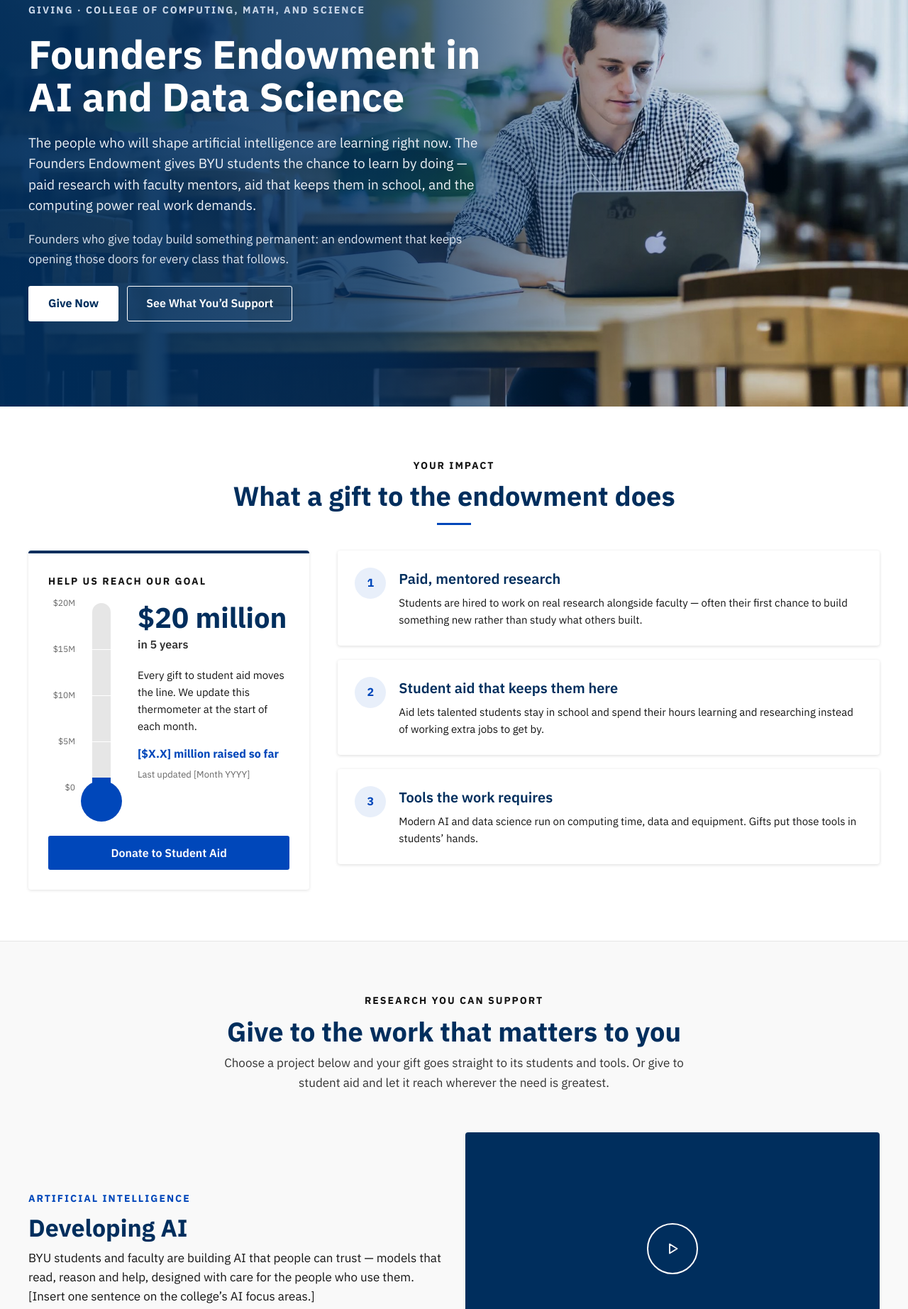
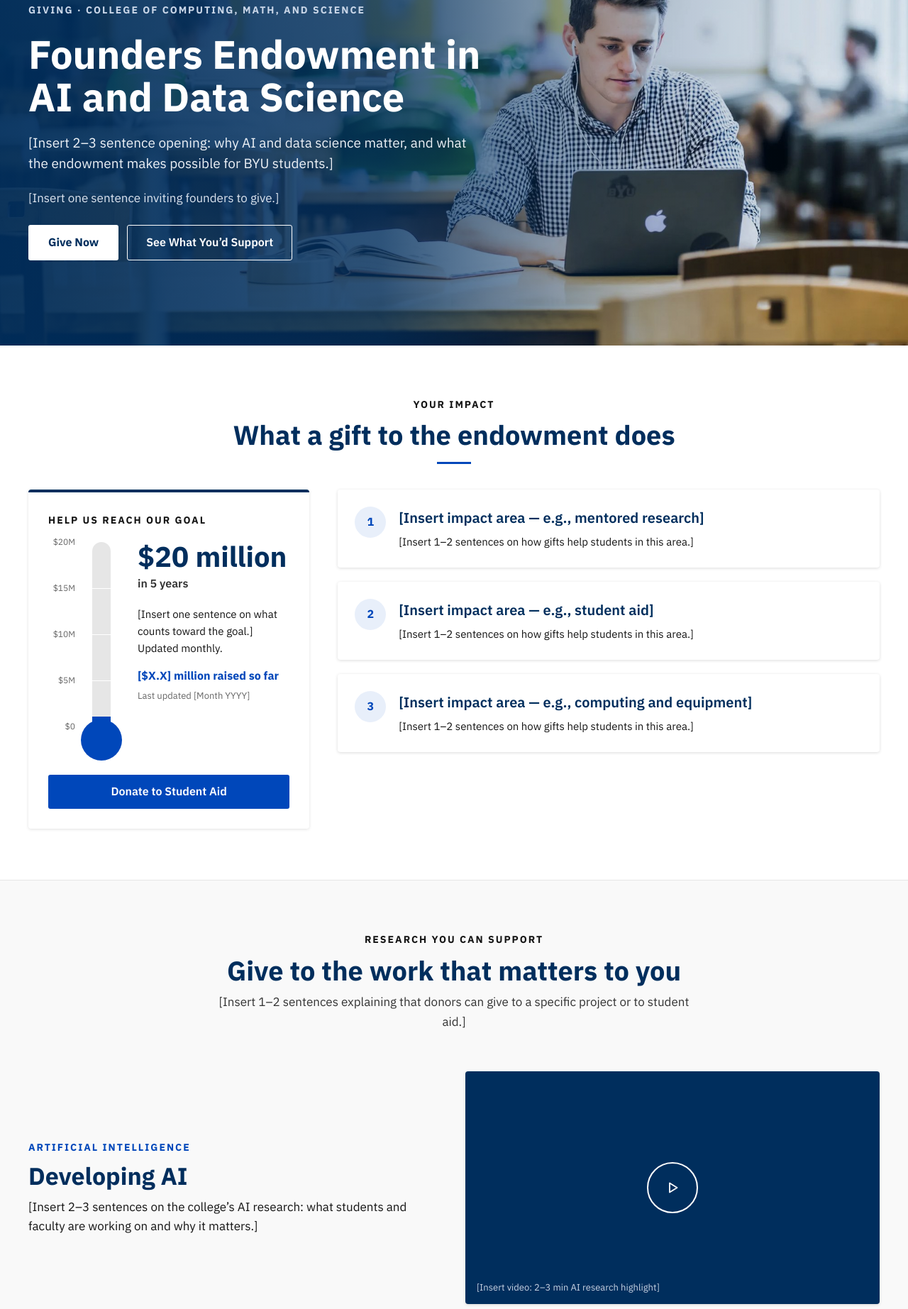
Before and after one commit to Theian-Studios/Theian-Studios.github.io, a plain HTML site: page founders-endowment/template.html in a window 1280 px wide. Shown: the part 273-2118 px from the top of the page at 71% size. Drawn offline with Linux system fonts and the light colour scheme.

Commit message:
Founders Endowment template: replace more copy with insert prompts
Co-Authored-By: Claude Opus 5.5 <noreply@anthropic.com>
Claude-Session: https://claude.ai/code/session_01XdBKgTu63VTbW5gQo9TcK4

```diff
--- a/founders-endowment/template.html
+++ b/founders-endowment/template.html
@@ -47,8 +47,8 @@ a{color:#0047BA}a:hover{color:#002E5D}
 <div style="max-width: 640px; display: flex; flex-direction: column; gap: 20px">
 <p style="margin: 0; font-size: 0.875rem; font-weight: 700; letter-spacing: 2px; text-transform: uppercase; color: #C9D6E8">Giving · College of Computing, Math, and Science</p>
 <h1 id="page-title" style="margin: 0; font-size: clamp(2.25rem, 5vw, 3.5rem); font-weight: 700; line-height: 1.08; color: #FFFFFF">Founders Endowment in AI and Data Science</h1>
-<p style="margin: 0; font-size: 1.1875rem; line-height: 1.55; color: #EEF2F7">The people who will shape artificial intelligence are learning right now. The Founders Endowment gives BYU students the chance to learn by doing — paid research with faculty mentors, aid that keeps them in school, and the computing power real work demands.</p>
-<p style="margin: 0; font-size: 1.0625rem; color: #DCE4EF">Founders who give today build something permanent: an endowment that keeps opening those doors for every class that follows.</p>
+<p style="margin: 0; font-size: 1.1875rem; line-height: 1.55; color: #EEF2F7">[Insert 2–3 sentence opening: why AI and data science matter, and what the endowment makes possible for BYU students.]</p>
+<p style="margin: 0; font-size: 1.0625rem; color: #DCE4EF">[Insert one sentence inviting founders to give.]</p>
 <div style="display: flex; flex-wrap: wrap; gap: 12px; margin-top: 4px">
 <a href="https://give.churchofjesuschrist.org/byu-computing-math-science-student-aid" style="display: inline-flex; align-items: center; min-height: 48px; padding: 0 28px; border-radius: 3px; background: #FFFFFF; color: #002E5D; font-weight: 700; text-decoration: none">Give Now</a>
 <a href="#research" style="display: inline-flex; align-items: center; min-height: 48px; padding: 0 26px; border-radius: 3px; border: 1.5px solid #FFFFFF; color: #FFFFFF; font-weight: 600; text-decoration: none">See What You’d Support</a>
@@ -90,7 +90,7 @@ a{color:#0047BA}a:hover{color:#002E5D}
 <div style="display: flex; flex-direction: column; gap: 6px; min-width: 0">
 <p style="margin: 0; font-size: 2.5rem; font-weight: 700; line-height: 1; color: #002E5D">$20 million</p>
 <p style="margin: 0; font-size: 1rem; font-weight: 600; color: #333333">in 5 years</p>
-<p style="margin: 12px 0 0; font-size: 0.9375rem">Every gift to student aid moves the line. We update this thermometer at the start of each month.</p>
+<p style="margin: 12px 0 0; font-size: 0.9375rem">[Insert one sentence on what counts toward the goal.] Updated monthly.</p>
 <p data-raised-label="1" style="margin: 8px 0 0; font-size: 1rem; font-weight: 700; color: #0047BA">[$X.X] million raised so far</p>
 <p data-last-updated="1" style="margin: 0; font-size: 0.8125rem; color: #666666">Last updated [Insert month and year]</p>
 </div>
@@ -102,24 +102,24 @@ a{color:#0047BA}a:hover{color:#002E5D}
 <article style="padding: 24px; border-radius: 4px; background: #FFFFFF; box-shadow: 0 1px 4px rgba(0,0,0,0.14); display: flex; gap: 18px; align-items: flex-start">
 <div aria-hidden="true" style="flex-shrink: 0; width: 44px; height: 44px; border-radius: 50%; background: #E8EFFA; color: #0047BA; display: flex; align-items: center; justify-content: center; font-weight: 700">1</div>
 <div style="display: flex; flex-direction: column; gap: 6px; min-width: 0">
-<h3 style="margin: 0; font-size: 1.25rem; font-weight: 600; color: #002E5D">Paid, mentored research</h3>
-<p style="margin: 0; font-size: 0.9375rem">Students are hired to work on real research alongside faculty — often their first chance to build something new rather than study what others built.</p>
+<h3 style="margin: 0; font-size: 1.25rem; font-weight: 600; color: #002E5D">[Insert impact area — e.g., mentored research]</h3>
+<p style="margin: 0; font-size: 0.9375rem">[Insert 1–2 sentences on how gifts help students in this area.]</p>
 </div>
 </article>
 
 <article style="padding: 24px; border-radius: 4px; background: #FFFFFF; box-shadow: 0 1px 4px rgba(0,0,0,0.14); display: flex; gap: 18px; align-items: flex-start">
 <div aria-hidden="true" style="flex-shrink: 0; width: 44px; height: 44px; border-radius: 50%; background: #E8EFFA; color: #0047BA; display: flex; align-items: center; justify-content: center; font-weight: 700">2</div>
 <div style="display: flex; flex-direction: column; gap: 6px; min-width: 0">
-<h3 style="margin: 0; font-size: 1.25rem; font-weight: 600; color: #002E5D">Student aid that keeps them here</h3>
-<p style="margin: 0; font-size: 0.9375rem">Aid lets talented students stay in school and spend their hours learning and researching instead of working extra jobs to get by.</p>
+<h3 style="margin: 0; font-size: 1.25rem; font-weight: 600; color: #002E5D">[Insert impact area — e.g., student aid]</h3>
+<p style="margin: 0; font-size: 0.9375rem">[Insert 1–2 sentences on how gifts help students in this area.]</p>
 </div>
 </article>
 
 <article style="padding: 24px; border-radius: 4px; background: #FFFFFF; box-shadow: 0 1px 4px rgba(0,0,0,0.14); display: flex; gap: 18px; align-items: flex-start">
 <div aria-hidden="true" style="flex-shrink: 0; width: 44px; height: 44px; border-radius: 50%; background: #E8EFFA; color: #0047BA; display: flex; align-items: center; justify-content: center; font-weight: 700">3</div>
 <div style="display: flex; flex-direction: column; gap: 6px; min-width: 0">
-<h3 style="margin: 0; font-size: 1.25rem; font-weight: 600; color: #002E5D">Tools the work requires</h3>
-<p style="margin: 0; font-size: 0.9375rem">Modern AI and data science run on computing time, data and equipment. Gifts put those tools in students’ hands.</p>
+<h3 style="margin: 0; font-size: 1.25rem; font-weight: 600; color: #002E5D">[Insert impact area — e.g., computing and equipment]</h3>
+<p style="margin: 0; font-size: 0.9375rem">[Insert 1–2 sentences on how gifts help students in this area.]</p>
 </div>
 </article>
 
@@ -132,7 +132,7 @@ a{color:#0047BA}a:hover{color:#002E5D}
 <div style="display: flex; flex-direction: column; align-items: center; text-align: center; gap: 10px">
 <p style="margin: 0; font-size: 0.875rem; font-weight: 700; letter-spacing: 2px; text-transform: uppercase; color: #141414">Research you can support</p>
 <h2 id="research-h" style="margin: 0; font-size: clamp(1.75rem, 3.4vw, 2.375rem); font-weight: 700; line-height: 1.15; color: #002E5D">Give to the work that matters to you</h2>
-<p style="margin: 0; max-width: 680px; font-size: 1.0625rem; color: #333333">Choose a project below and your gift goes straight to its students and tools. Or give to student aid and let it reach wherever the need is greatest.</p>
+<p style="margin: 0; max-width: 680px; font-size: 1.0625rem; color: #333333">[Insert 1–2 sentences explaining that donors can give to a specific project or to student aid.]</p>
 </div>
 
 
@@ -141,7 +141,7 @@ a{color:#0047BA}a:hover{color:#002E5D}
 <div style="flex: 1 1 380px; min-width: 0; display: flex; flex-direction: column; gap: 10px">
 <p style="margin: 0; font-size: 0.875rem; font-weight: 700; letter-spacing: 2px; text-transform: uppercase; color: #0047BA">Artificial intelligence</p>
 <h3 style="margin: 0; font-size: clamp(1.625rem, 3vw, 2.125rem); font-weight: 700; line-height: 1.15; color: #002E5D">Developing AI</h3>
-<p style="margin: 0; font-size: 1.0625rem">BYU students and faculty are building AI that people can trust — models that read, reason and help, designed with care for the people who use them. [Insert one sentence on the college’s AI focus areas.]</p>
+<p style="margin: 0; font-size: 1.0625rem">[Insert 2–3 sentences on the college’s AI research: what students and faculty are working on and why it matters.]</p>
 </div>
 <button type="button" aria-label="Play video: Developing AI" style="flex: 1 1 380px; position: relative; aspect-ratio: 16 / 9; border: 0; border-radius: 4px; background: #002E5D; color: #FFFFFF; cursor: pointer; display: flex; align-items: center; justify-content: center; padding: 0; font: inherit; box-shadow: 0 1px 4px rgba(0,0,0,0.14)">
 <span aria-hidden="true" style="width: 68px; height: 68px; border-radius: 50%; border: 2px solid #FFFFFF; display: flex; align-items: center; justify-content: center">
@@ -211,7 +211,7 @@ a{color:#0047BA}a:hover{color:#002E5D}
 <div style="flex: 1 1 380px; min-width: 0; display: flex; flex-direction: column; gap: 10px">
 <p style="margin: 0; font-size: 0.875rem; font-weight: 700; letter-spacing: 2px; text-transform: uppercase; color: #0047BA">Data science</p>
 <h3 style="margin: 0; font-size: clamp(1.625rem, 3vw, 2.125rem); font-weight: 700; line-height: 1.15; color: #002E5D">Advancements in Data Science</h3>
-<p style="margin: 0; font-size: 1.0625rem">Data science turns large, messy, real-world data into answers people can act on. [Insert one sentence on the college’s data science focus areas.]</p>
+<p style="margin: 0; font-size: 1.0625rem">[Insert 2–3 sentences on the college’s data science research: what students and faculty are working on and why it matters.]</p>
 </div>
 <button type="button" aria-label="Play video: Advancements in Data Science" style="flex: 1 1 380px; position: relative; aspect-ratio: 16 / 9; border: 0; border-radius: 4px; background: #002E5D; color: #FFFFFF; cursor: pointer; display: flex; align-items: center; justify-content: center; padding: 0; font: inherit; box-shadow: 0 1px 4px rgba(0,0,0,0.14)">
 <span aria-hidden="true" style="width: 68px; height: 68px; border-radius: 50%; border: 2px solid #FFFFFF; display: flex; align-items: center; justify-content: center">
@@ -283,7 +283,7 @@ a{color:#0047BA}a:hover{color:#002E5D}
 <div style="display: flex; flex-direction: column; align-items: center; text-align: center; gap: 10px">
 <p style="margin: 0; font-size: 0.875rem; font-weight: 700; letter-spacing: 2px; text-transform: uppercase; color: #141414">Student stories</p>
 <h2 id="students-h" style="margin: 0; font-size: clamp(1.75rem, 3.4vw, 2.375rem); font-weight: 700; line-height: 1.15; color: #002E5D">Helping our students succeed</h2>
-<p style="margin: 0; max-width: 640px; font-size: 1.0625rem; color: #333333">Behind every project is a student who got a chance to do real work. Here is what that looks like.</p>
+<p style="margin: 0; max-width: 640px; font-size: 1.0625rem; color: #333333">[Insert one sentence introducing the student stories.]</p>
 </div>
 <div style="display: flex; flex-wrap: wrap; gap: 24px">
 
@@ -349,7 +349,7 @@ a{color:#0047BA}a:hover{color:#002E5D}
 <div style="display: flex; flex-direction: column; align-items: center; text-align: center; gap: 10px">
 <p style="margin: 0; font-size: 0.875rem; font-weight: 700; letter-spacing: 2px; text-transform: uppercase; color: #141414">Thank-you letters</p>
 <h2 id="thanks-h" style="margin: 0; font-size: clamp(1.75rem, 3.4vw, 2.375rem); font-weight: 700; line-height: 1.15; color: #002E5D">In their own words</h2>
-<p style="margin: 0; max-width: 640px; font-size: 1.0625rem; color: #333333">Project teams write to the founders who make their work possible.</p>
+<p style="margin: 0; max-width: 640px; font-size: 1.0625rem; color: #333333">[Insert one sentence introducing the thank-you letters.]</p>
 </div>
 <div style="display: flex; flex-wrap: wrap; gap: 24px">
 
@@ -403,19 +403,19 @@ a{color:#0047BA}a:hover{color:#002E5D}
 
 <a href="https://give.churchofjesuschrist.org/byu-computing-math-science-student-aid" style="flex: 1 1 260px; min-width: 0; padding: 28px; border-radius: 4px; border: 1px solid #D6DCE4; background: #FFFFFF; color: #141414; text-decoration: none; display: flex; flex-direction: column; gap: 8px">
 <span style="font-size: 1.1875rem; font-weight: 600; color: #002E5D">Give to student aid</span>
-<span style="font-size: 0.9375rem">Your gift counts toward the $20 million goal and helps students where the need is greatest.</span>
+<span style="font-size: 0.9375rem">[Insert one sentence on giving to student aid.]</span>
 <span style="margin-top: auto; padding-top: 8px; font-size: 0.9375rem; font-weight: 600; color: #0047BA">Donate now →</span>
 </a>
 
 <a href="#research" style="flex: 1 1 260px; min-width: 0; padding: 28px; border-radius: 4px; border: 1px solid #D6DCE4; background: #FFFFFF; color: #141414; text-decoration: none; display: flex; flex-direction: column; gap: 8px">
 <span style="font-size: 1.1875rem; font-weight: 600; color: #002E5D">Support a specific project</span>
-<span style="font-size: 0.9375rem">Pick the research you care about most and fund its students and tools directly.</span>
+<span style="font-size: 0.9375rem">[Insert one sentence on giving to a specific project.]</span>
 <span style="margin-top: auto; padding-top: 8px; font-size: 0.9375rem; font-weight: 600; color: #0047BA">Browse projects →</span>
 </a>
 
 <a href="https://science.byu.edu/deans-circle" style="flex: 1 1 260px; min-width: 0; padding: 28px; border-radius: 4px; border: 1px solid #D6DCE4; background: #FFFFFF; color: #141414; text-decoration: none; display: flex; flex-direction: column; gap: 8px">
 <span style="font-size: 1.1875rem; font-weight: 600; color: #002E5D">Join the Dean’s Circle</span>
-<span style="font-size: 0.9375rem">Give $1,000 or more each year to support the college’s top priorities.</span>
+<span style="font-size: 0.9375rem">[Insert one sentence on joining the Dean’s Circle.]</span>
 <span style="margin-top: auto; padding-top: 8px; font-size: 0.9375rem; font-weight: 600; color: #0047BA">Learn more →</span>
 </a>
 
```
